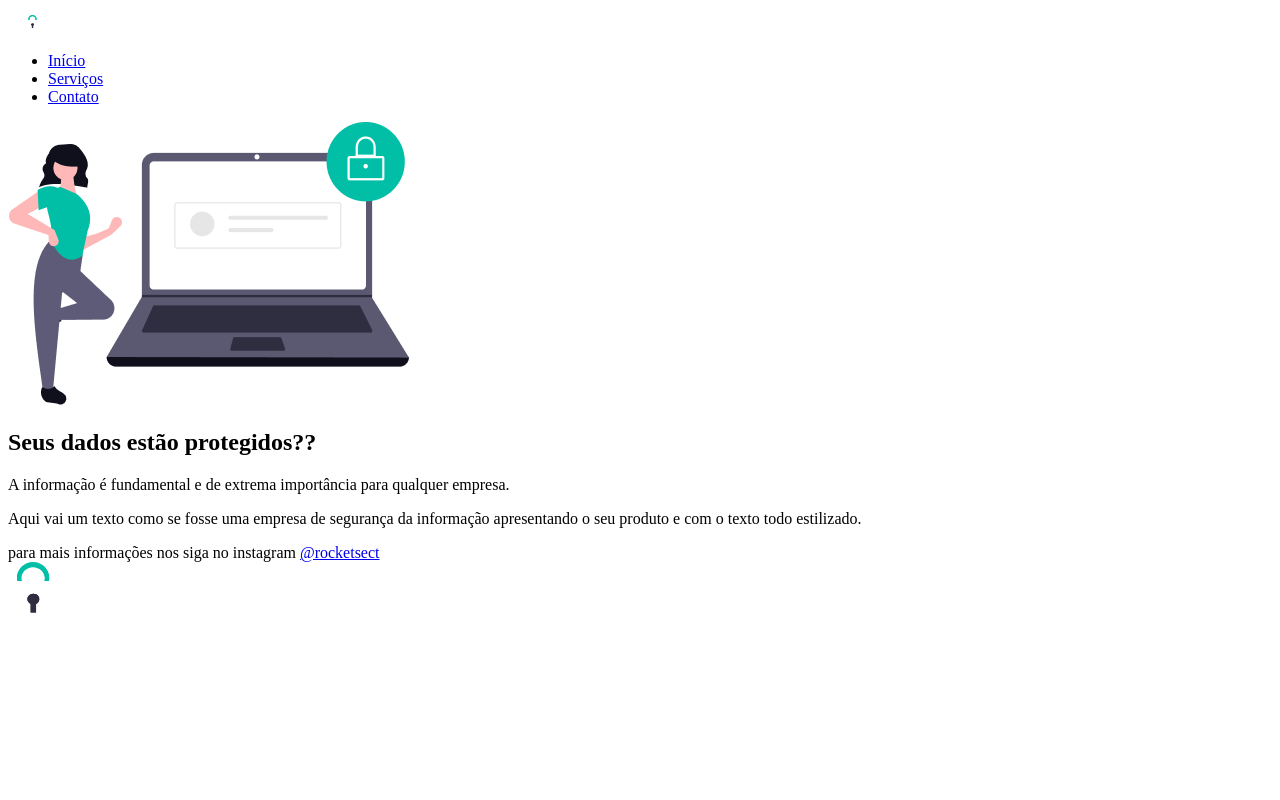
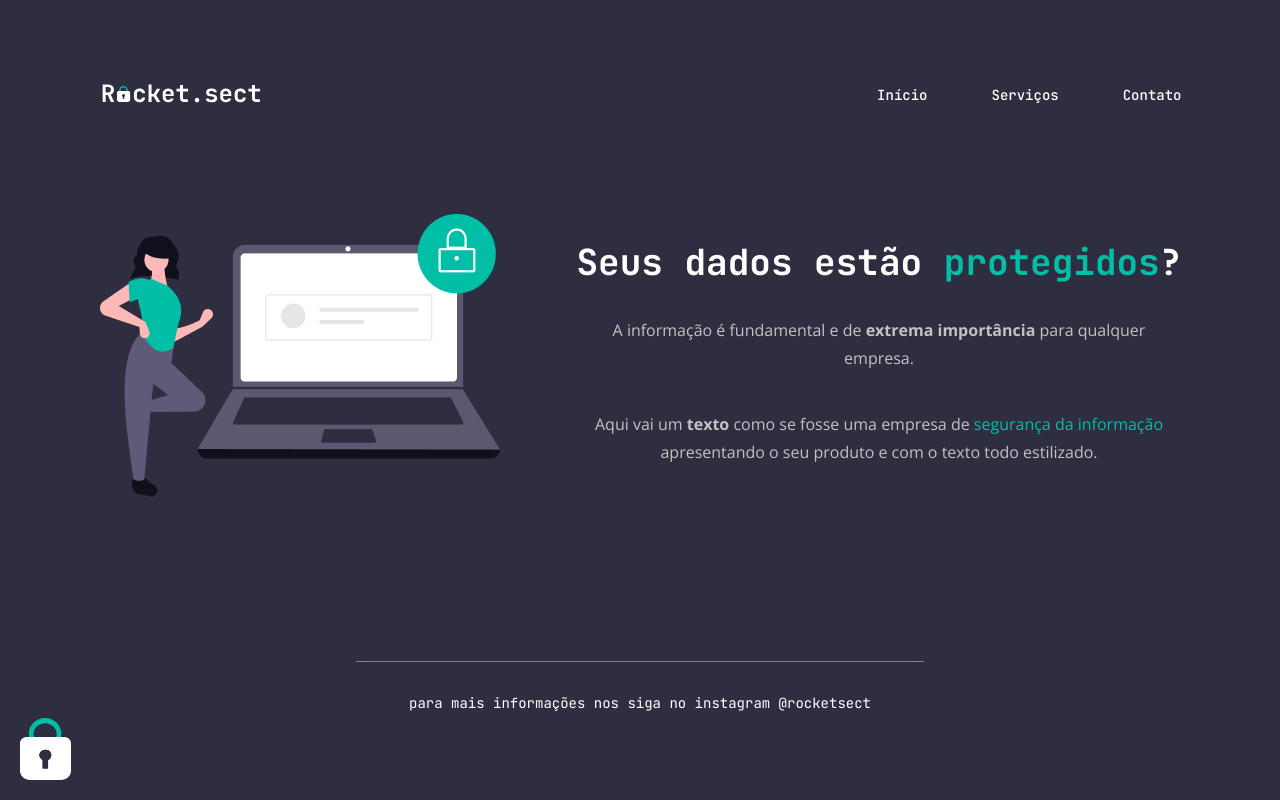
Before and after one commit to rouxltda/explorer-rocket-sect, a plain HTML site: page index.html in a window 1280 px wide. Drawn offline with nearby package versions, Linux system fonts and the light colour scheme.

Commit message:
finalizando o css

```diff
--- a/index.html
+++ b/index.html
@@ -11,7 +11,7 @@
     <link rel="shortcut icon" href="./images/favicon.png" type="image/png" />
 
     <link
-      href="https://fonts.googleapis.com/css2?family=JetBrains+Mono:wght@400;700&family=Open+Sans:wght@400;700&display=swap"
+      href="https://fonts.googleapis.com/css2?family=JetBrains+Mono:wght@400;500;700&family=Open+Sans:wght@400;700&display=swap"
       rel="stylesheet"
     />
     <link rel="stylesheet" href="style.css" />
@@ -38,23 +38,25 @@
           />
 
           <div class="text">
-            <h1>Seus dados estão <span>protegidos?</span>?</h1>
+            <h1>Seus dados estão <span>protegidos</span>?</h1>
 
             <p>
-              A informação é fundamental e de extrema importância para qualquer
-              empresa.
+              A informação é fundamental e de
+              <strong>extrema importância</strong> para qualquer empresa.
             </p>
 
             <p>
-              Aqui vai um texto como se fosse uma empresa de segurança da
-              informação apresentando o seu produto e com o texto todo
-              estilizado.
+              Aqui vai um <strong>texto</strong> como se fosse uma empresa de
+              <span>segurança da informação</span> apresentando o seu produto e
+              com o texto todo estilizado.
             </p>
           </div>
         </section>
       </main>
 
       <footer>
+        <hr />
+
         para mais informações nos siga no instagram
         <a target="_blank" href="#">@rocketsect</a>
       </footer>
--- a/style.css
+++ b/style.css
@@ -0,0 +1,93 @@
+body {
+  font-family: "Open Sans", sans-serif;
+  background: #2f2e41;
+  color: white;
+}
+
+h1,
+nav a,
+footer {
+  font-family: "JetBrains Mono", sans-serif;
+}
+
+#page {
+  width: 1083px;
+  margin: 0 auto;
+  padding-top: 71px;
+}
+
+nav {
+  display: flex;
+  align-items: center;
+  justify-content: space-between;
+  margin-bottom: 100px;
+}
+
+ul {
+  list-style: none;
+  display: flex;
+  align-items: center;
+  gap: 64px;
+  margin: 0;
+  padding: 0;
+}
+
+ul li a {
+  text-decoration: none;
+  color: white;
+  font-size: 14px;
+  font-weight: 500;
+}
+
+ul li a:hover {
+  color: #00bfa6;
+}
+
+section {
+  display: flex;
+  justify-content: space-between;
+  align-items: center;
+  gap: 77px;
+}
+
+h1 {
+  font-size: 36px;
+  font-weight: bold;
+}
+
+span {
+  color: #00bfa6;
+}
+
+p {
+  text-align: center;
+  color: #c2c2c2;
+  line-height: 28px;
+  margin-bottom: 38px;
+}
+
+footer {
+  text-align: center;
+  font-size: 14px;
+  line-height: 28px;
+  margin-top: 157px;
+}
+
+hr {
+  width: 568px;
+  height: 1px;
+  background: #00bfa6;
+  border: none;
+  margin: 0 auto 27px;
+}
+
+footer a {
+  text-decoration: none;
+  color: inherit;
+}
+
+#padlock {
+  position: fixed;
+  left: 20px;
+  bottom: 20px;
+}
```
